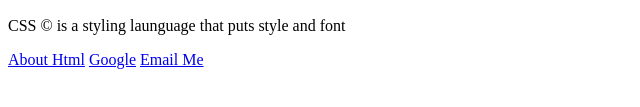
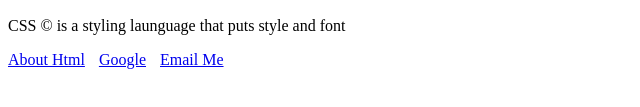
Before and after one commit to HMMSGAMES/practice, a plain HTML site: page index.html in a window 1280 px wide. Shown: the part 195-302 px from the top of the page, 0-640 px from the left. Drawn offline with Linux system fonts and the light colour scheme.

Commit message:
Update index.html

```diff
--- a/index.html
+++ b/index.html
@@ -7,6 +7,11 @@
     <title>My First Page</title>
 </head>
 <body>
+    <style>
+        a {
+            margin-right: 10px;
+        }
+    </style>
     <h1>Coding Basic Structural Launguges</h1>
     <h2>HTML</h2>
     <p>HTML &copy; is a launguage that puts down the building blocks</p>
```
